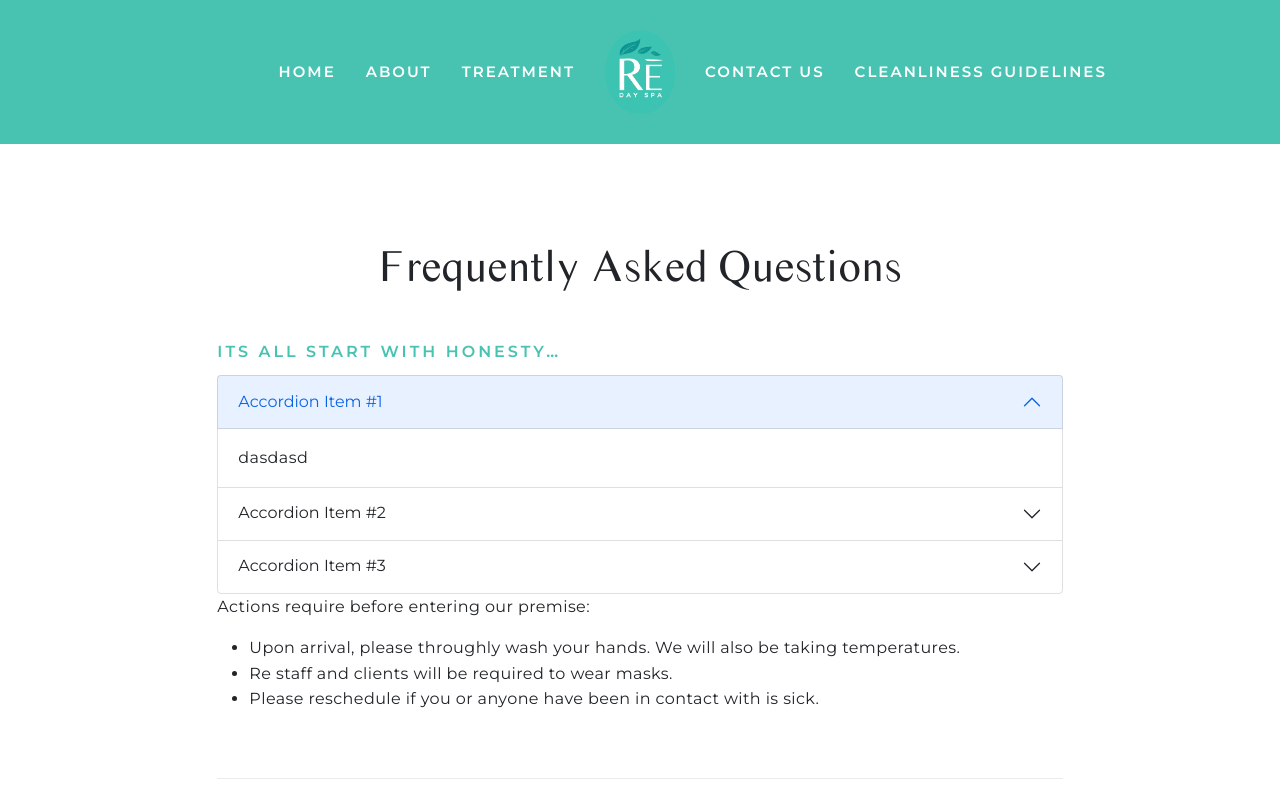
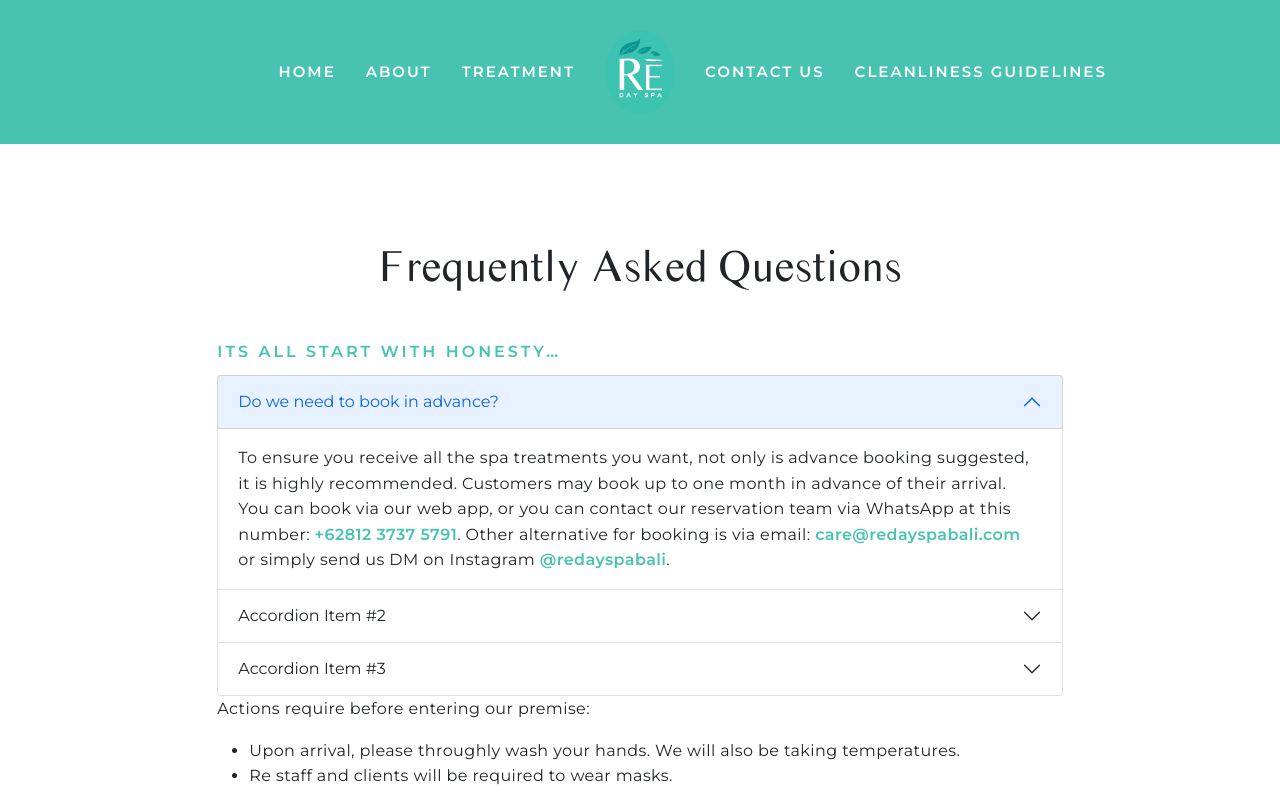
Before and after one commit to aldipee/redayspa, a Next.js app: page /faq in a window 1280 px wide. Shown: the top 793 px of the page. Built offline with nearby package versions, Linux system fonts and the light colour scheme.

Commit message:
add a question

```diff
--- a/pages/faq.js
+++ b/pages/faq.js
@@ -94,7 +94,7 @@ export default function Home() {
                         aria-expanded="true"
                         aria-controls="collapseOne"
                       >
-                        Accordion Item #1
+                        Do we need to book in advance?
                       </button>
                     </h2>
                     <div
@@ -104,7 +104,30 @@ export default function Home() {
                       data-bs-parent="#accordionExample"
                     >
                       <div className="accordion-body">
-                        dasdasd
+                        To ensure you receive all the spa treatments you want,
+                        not only is advance booking suggested, it is highly
+                        recommended. Customers may book up to one month in
+                        advance of their arrival. You can book via our web app,
+                        or you can contact our reservation team via WhatsApp at
+                        this number:{" "}
+                        <a href="tel:+6281248788391" className="link-telephone">
+                          +62812 3737 5791
+                        </a>
+                        . Other alternative for booking is via email:{" "}
+                        <a
+                          href="mailto:care@redayspabali.com"
+                          className="link-telephone"
+                        >
+                          care@redayspabali.com
+                        </a>{" "}
+                        or simply send us DM on Instagram{" "}
+                        <a
+                          href="https://www.instagram.com/redayspa/"
+                          className="link-telephone"
+                        >
+                          @redayspabali
+                        </a>
+                        .
                       </div>
                     </div>
                   </div>
@@ -127,9 +150,7 @@ export default function Home() {
                       aria-labelledby="headingTwo"
                       data-bs-parent="#accordionExample"
                     >
-                      <div className="accordion-body">
-                        adasdq
-                      </div>
+                      <div className="accordion-body">adasdq</div>
                     </div>
                   </div>
                   <div className="accordion-item">
@@ -151,9 +172,7 @@ export default function Home() {
                       aria-labelledby="headingThree"
                       data-bs-parent="#accordionExample"
                     >
-                      <div className="accordion-body">
-                        adasdq
-                      </div>
+                      <div className="accordion-body">adasdq</div>
                     </div>
                   </div>
                 </div>
```
